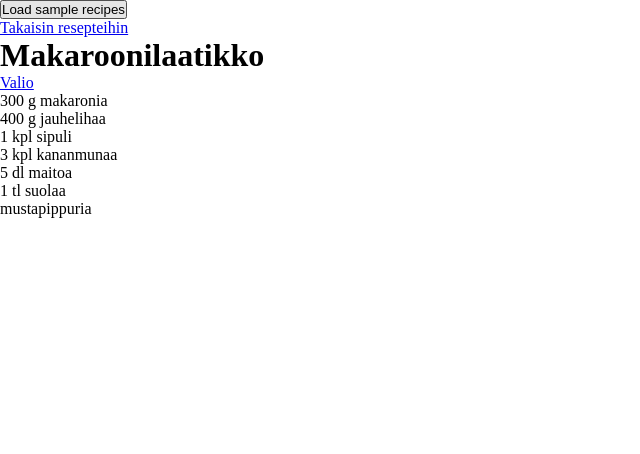
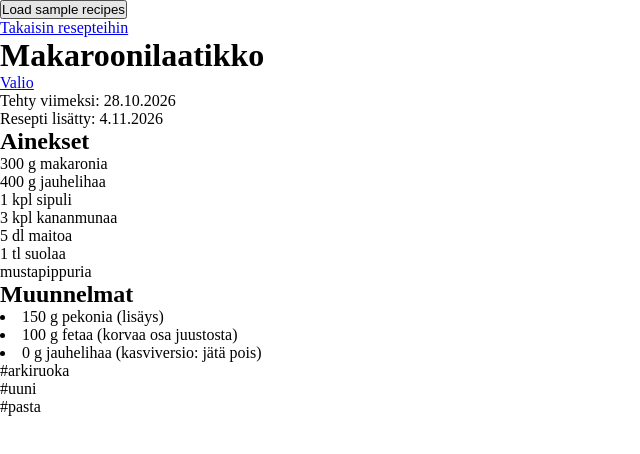
Before and after one commit to lozukka/recipe-vault, a React (Vite) app: page /recipes/01d5cabc-e0c5-42da-853d-7f167b16db36 in a window 1280 px wide. Both pictures are taken after a click on the button "Load sample recipes". Shown: the top 454 px of the page, without its empty margins (0-640 px from the left). Built offline with nearby package versions, Linux system fonts and the light colour scheme.

Commit message:
added rest of the recipe details

```diff
--- a/src/pages/RecipeDetailPage.jsx
+++ b/src/pages/RecipeDetailPage.jsx
@@ -3,6 +3,7 @@ import { useRecipes } from "../hooks/useRecipes";
 import { IngredientRow } from "../components/IngredientRow";
 import { RecipeSource } from "../components/RecipeSource";
 import { strings } from "../strings";
+import { formatDate } from "../utils/format";
 
 export function RecipeDetailPage() {
   const { id } = useParams();
@@ -24,7 +25,19 @@ export function RecipeDetailPage() {
       <h1>{recipe.title}</h1>
 
       <RecipeSource recipe={recipe} />
-
+      {recipe.lastCookedAt && (
+        <p>
+          {strings.meals.lastCookedAt}{" "}
+          <time dateTime={recipe.lastCookedAt}>
+            {formatDate(recipe.lastCookedAt)}
+          </time>
+        </p>
+      )}
+      <p>
+        {strings.detail.createdAt}{" "}
+        <time dateTime={recipe.createdAt}>{formatDate(recipe.createdAt)}</time>
+      </p>
+      <h2>{strings.detail.ingredients}</h2>
       <ul>
         {recipe.ingredients.map((ingredient, index) => (
           <IngredientRow
@@ -33,6 +46,22 @@ export function RecipeDetailPage() {
           />
         ))}
       </ul>
+      {recipe.modifiedIngredients && (
+        <h2>{strings.detail.modifiedIngredients}</h2>
+      )}
+      {recipe.modifiedIngredients.map((ingredient, index) => (
+        <IngredientRow
+          key={`${ingredient.name}-${index}`}
+          ingredient={ingredient}
+        />
+      ))}
+      {recipe.tags.length > 0 && (
+        <ul>
+          {recipe.tags.map((tag) => (
+            <li key={tag}>#{tag}</li>
+          ))}
+        </ul>
+      )}
     </main>
   );
 }
--- a/src/strings.js
+++ b/src/strings.js
@@ -11,6 +11,7 @@ export const strings = {
     modifiedIngredients: "Muunnelmat",
     notFound: "Reseptiä ei löytynyt",
     openSource: "Avaa lähde",
+    createdAt: "Resepti lisätty:",
   },
   meals: {
     mealsQuantity: "Annoksia:",
```
Also changed, not shown: src/components/RecipeSource.jsx (+0 -7 lines).
